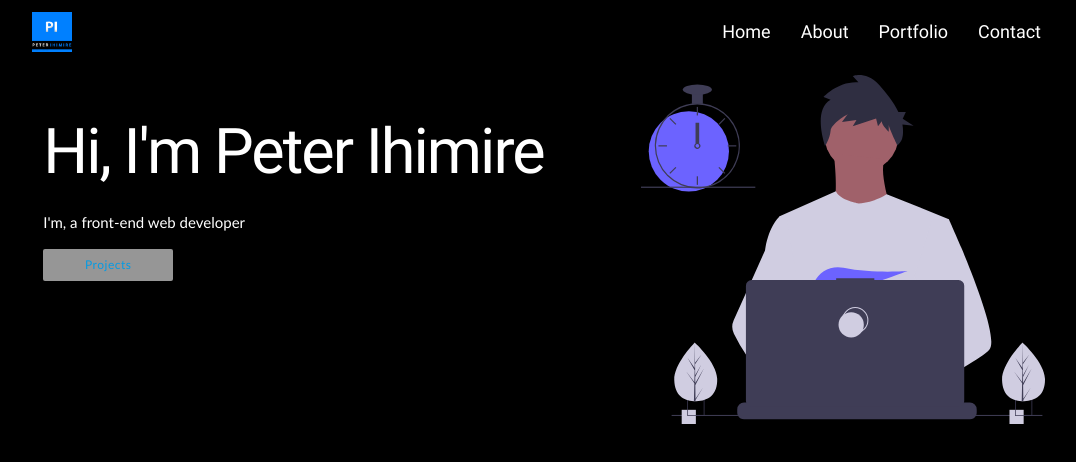
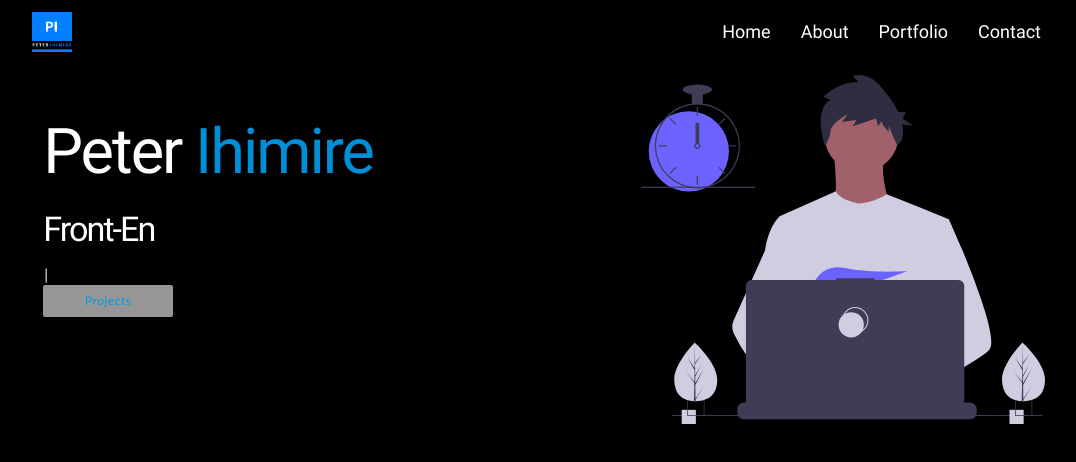
Before and after one commit to peterihimire/peterihimire-next, a Next.js app: page / in a window 1280 px wide. Shown: the top 462 px of the page, without its empty margins (96-1172 px from the left). Built offline with nearby package versions, Linux system fonts and the light colour scheme.

Commit message:
Still working on the typewriter effect, but I am having issues with the cursor beign on the next line, when using headings, but with only strings, there seems to be no issue

```diff
--- a/components/banner.js
+++ b/components/banner.js
@@ -1,5 +1,6 @@
 import React from "react";
 import Link from "next/link";
+import Typewriter from "typewriter-effect";
 
 const Banner = () => {
   return (
@@ -7,10 +8,19 @@ const Banner = () => {
       <div className="row full-height">
         <div className="container full-height">
           <div className="col s12 pad0">
-            <div className="col s12 m7">
+            <div className="col s12 m5">
               <div className="main-text-container">
-                <h1>Hi, I'm Peter Ihimire</h1>
-                <p>I'm, a front-end web developer</p>
+                <Typewriter
+                  onInit={(typewriter) => {
+                    typewriter
+                      .typeString(
+                        '<h1>Peter <span style="color:  #008ed6">Ihimire</span></h1>'
+                      )
+                      .pauseFor(1500)
+                      .typeString("<h4>Front-End Web Developer</h4>")
+                      .start();
+                  }}
+                />
                 <div className="btn">
                   <Link href="/portfolio" className="">
                     <a>projects</a>
@@ -18,7 +28,7 @@ const Banner = () => {
                 </div>
               </div>
             </div>
-            <div className="col s12 m5 offset-m0">
+            <div className="col s12 m5 offset-m2">
               <div className="rel righ-align">
                 <img
                   src="/undraw-code-3.svg"
--- a/styles/mobilenav.css
+++ b/styles/mobilenav.css
@@ -80,7 +80,7 @@
 /* PHONE */
 @media (max-width: 600px) {
   .mobile-nav {
-    width: 70%;
+    width: 80%;
   }
   .mobile-nav-item a {
     padding: 0 0 0 2rem;
```
